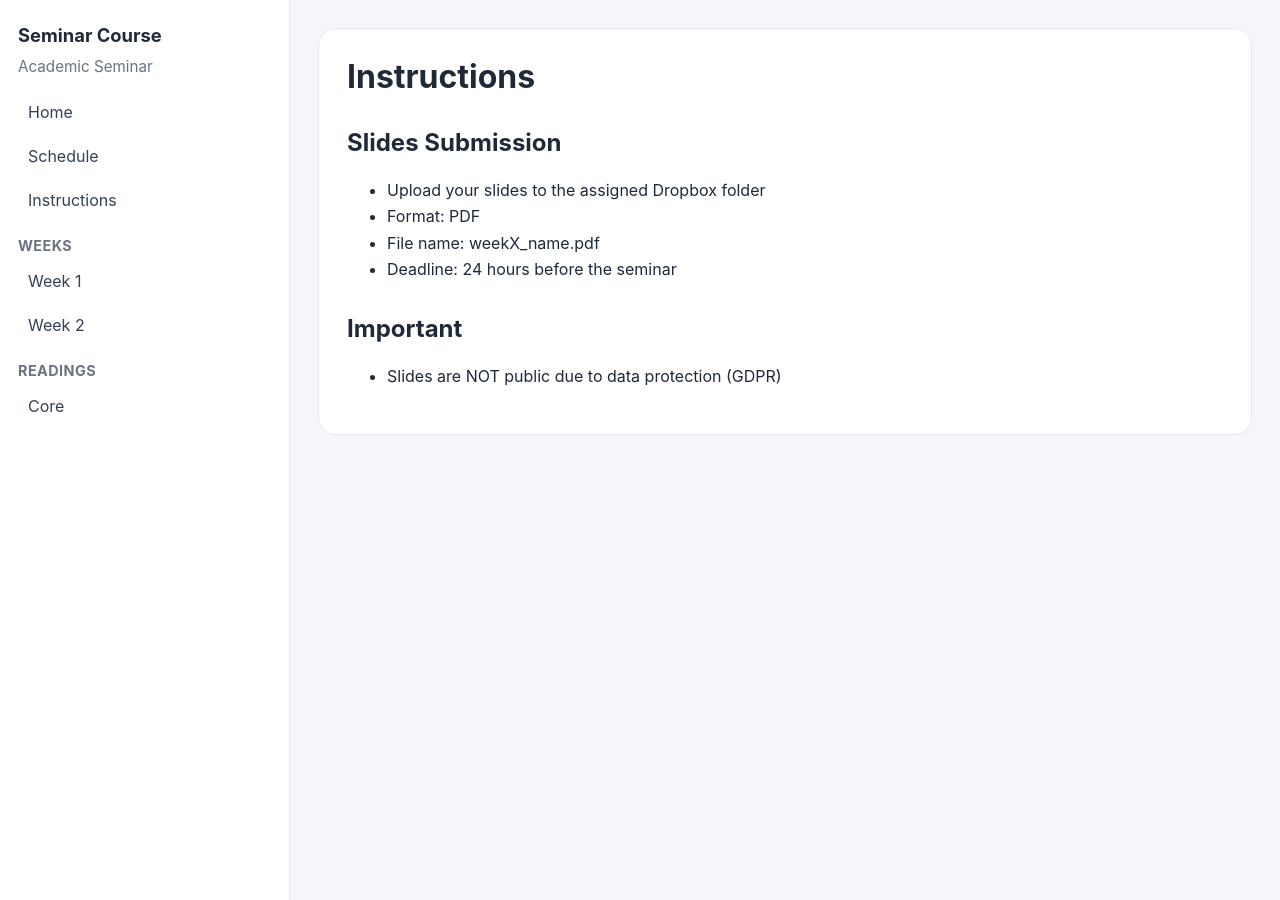
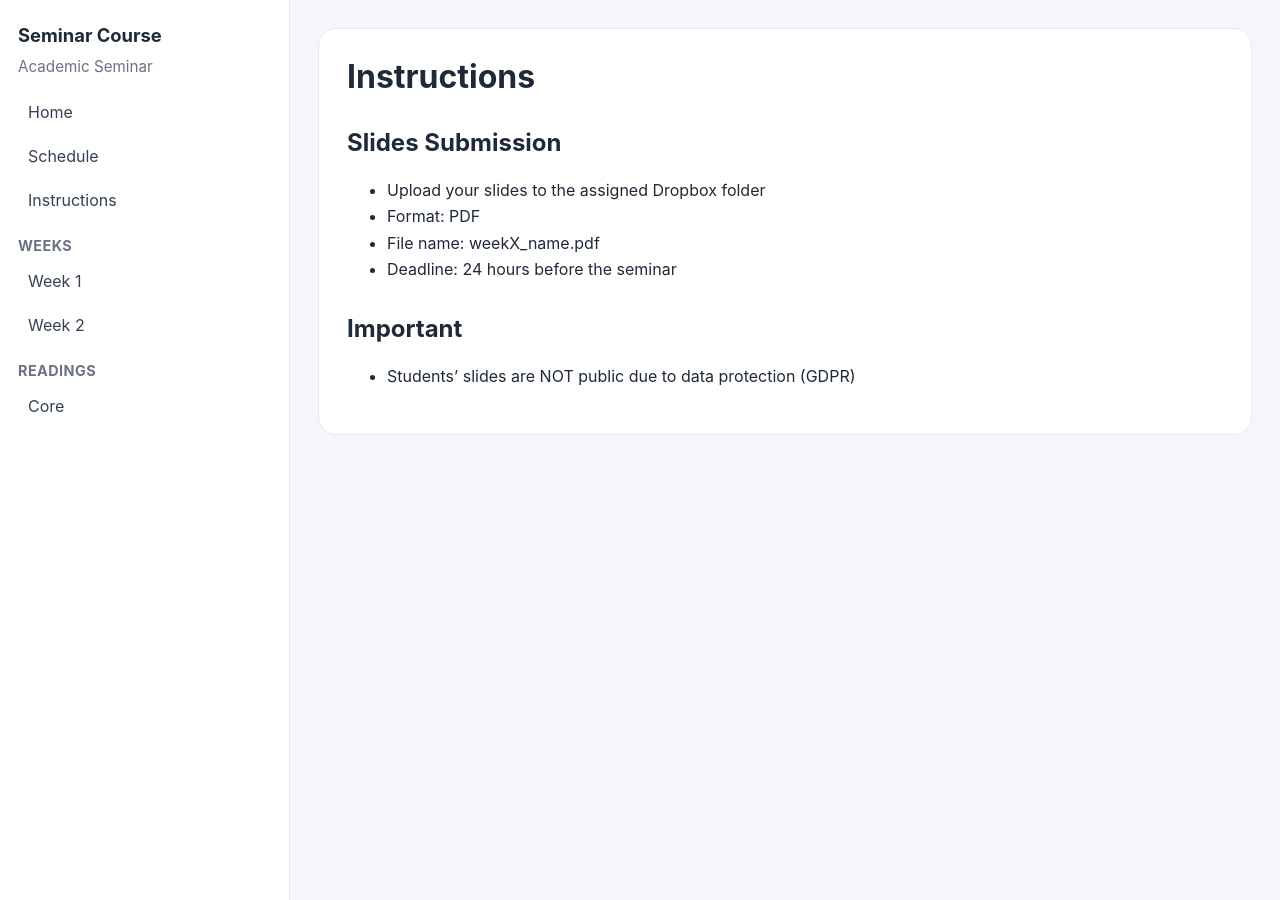
Before and after one commit to bellasgon/teaching, a Jekyll site: the page built from instructions.md, in a window 1280 px wide. Built offline with Jekyll 4.4.1, drawn with Linux system fonts in a browser that asks for light colours.

Commit message:
instructions

```diff
--- a/instructions.md
+++ b/instructions.md
@@ -13,4 +13,4 @@ title: Instructions
 - Deadline: 24 hours before the seminar
 
 ## Important
-- Slides are NOT public due to data protection (GDPR)
+- Students' slides are NOT public due to data protection (GDPR)
```
